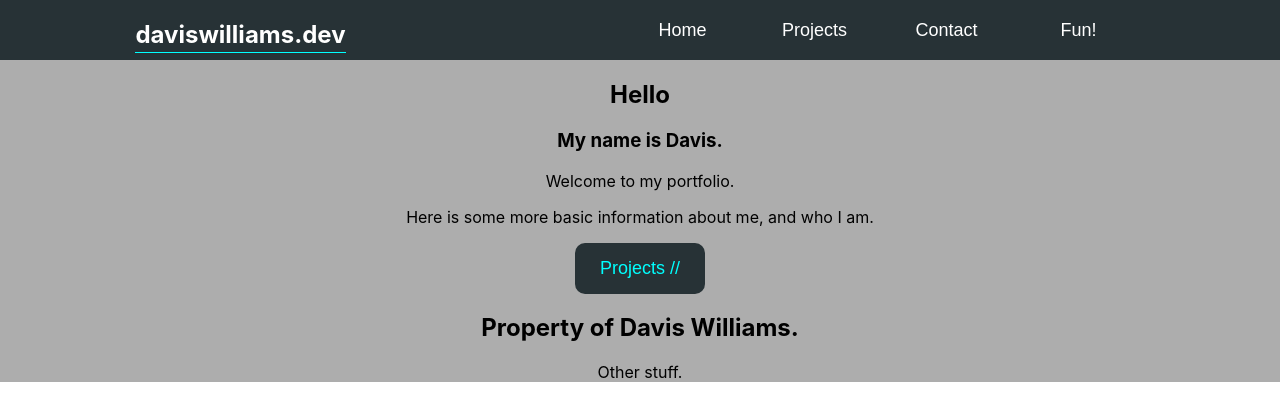
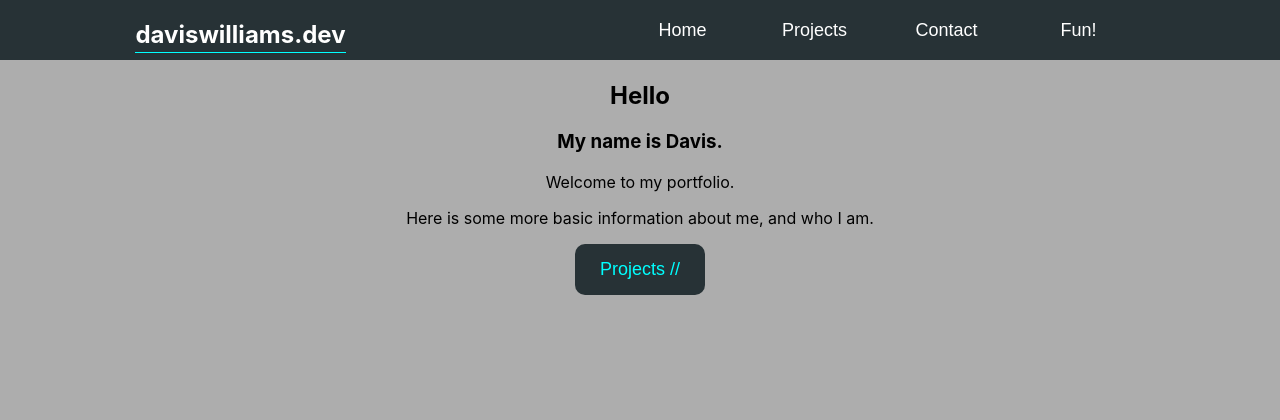
Before and after one commit to dwilliams304/personal-website, a React (Create React App) app: page / in a window 1280 px wide. Shown: the top 420 px of the page. Built offline with nearby package versions, Linux system fonts and the light colour scheme.

Commit message:
Better styling

```diff
--- a/public/index.html
+++ b/public/index.html
@@ -10,34 +10,11 @@
       content="Web site created using create-react-app"
     />
     <link rel="apple-touch-icon" href="%PUBLIC_URL%/logo192.png" />
-    <!--
-      manifest.json provides metadata used when your web app is installed on a
-      user's mobile device or desktop. See https://developers.google.com/web/fundamentals/web-app-manifest/
-    -->
     <link rel="manifest" href="%PUBLIC_URL%/manifest.json" />
-    <!--
-      Notice the use of %PUBLIC_URL% in the tags above.
-      It will be replaced with the URL of the `public` folder during the build.
-      Only files inside the `public` folder can be referenced from the HTML.
-
-      Unlike "/favicon.ico" or "favicon.ico", "%PUBLIC_URL%/favicon.ico" will
-      work correctly both with client-side routing and a non-root public URL.
-      Learn how to configure a non-root public URL by running `npm run build`.
-    -->
-    <title>React App</title>
+    <title>My Portfolio</title>
   </head>
   <body>
     <noscript>You need to enable JavaScript to run this app.</noscript>
     <div id="root"></div>
-    <!--
-      This HTML file is a template.
-      If you open it directly in the browser, you will see an empty page.
-
-      You can add webfonts, meta tags, or analytics to this file.
-      The build step will place the bundled scripts into the <body> tag.
-
-      To begin the development, run `npm start` or `yarn start`.
-      To create a production bundle, use `npm run build` or `yarn build`.
-    -->
   </body>
 </html>
--- a/src/App.css
+++ b/src/App.css
@@ -1,5 +1,6 @@
 .App {
   text-align: center;
+  height: 100vh;
 }
 
 .App-logo {
--- a/src/App.js
+++ b/src/App.js
@@ -1,4 +1,3 @@
-import logo from './logo.svg';
 import './App.css';
 import NavBar from './Components/Nav';
 import Home from './Components/Home';
@@ -31,10 +30,12 @@ function App() {
           <Route path='contact' element={<Contact />} />
           <Route path='projects/:id' element={<Project /> } />
         </Routes>
-      <footer>
-        <h2>Property of Davis Williams.</h2>
-        <p>Other stuff.</p>
-      </footer>
+      {/* <div>
+        <footer>
+          <h2>Property of Davis Williams.</h2>
+          <p>Other stuff.</p>
+        </footer>
+      </div> */}
     </div>
   );
 }
--- a/src/Components/Home.js
+++ b/src/Components/Home.js
@@ -4,12 +4,12 @@ import React from "react";
 
 export default function Home(){
     return(
-        <>
+        <div>
             <h2>Hello</h2>
             <h3>My name is Davis.</h3>
             <p>Welcome to my portfolio.</p>
             <p>Here is some more basic information about me, and who I am.</p>
             <button className='starter-button'>Projects //</button>
-        </>
+        </div>
     )
 }
--- a/src/Helpers/Data.js
+++ b/src/Helpers/Data.js
@@ -5,4 +5,12 @@ export default [{
     languages: ['C#'],
     projType: ['Game'],
     extLink: 'https://contradictivegames.itch.io/neon-rain'
-  }]
+  },
+  {
+    projName: 'Portfolio Website',
+    projDescription: 'A React website built to showoff all of my projects.',
+    img: 'https://img.itch.zone/aW1nLzEyNjc3NTE3LnBuZw==/original/AlqdI6.png',
+    languages: ['JS'],
+    projType: ['Website'],
+    extLink: 'https://github.com/dwilliams304/personal-website'
+  },]
--- a/src/index.css
+++ b/src/index.css
@@ -7,22 +7,28 @@ body {
   -moz-osx-font-smoothing: grayscale;
 }
 
-code {
-  font-family: source-code-pro, Menlo, Monaco, Consolas, 'Courier New',
-    monospace;
+html, body {
+  height: 100%;
+  width: 100%;
 }
 
 .App{
   background-color: rgb(173, 173, 173);
+  height: 100vh;
 }
 
 .nav-bar{
   width: 100%;
   height: 60px;
+  z-index: 1;
   background-color: rgb(39, 50, 54);
+  border-bottom: 1px solid rgb(173, 173, 173);
   display: flex;
   flex-direction: row;
   justify-content: space-around;
+  position: sticky;
+  position: -webkit-sticky;
+  top: 0;
 }
 .main-nav{
   align-self: center;
@@ -135,6 +141,7 @@ label{
   flex-wrap: wrap;
   margin-left: 150px;
   margin-right: 150px;
+  overflow: hidden;
 }
 
 .project-card{
@@ -143,6 +150,7 @@ label{
   border-radius: 10px;
   width: 25%;
   height: 200px;
+  overflow: hidden;
     &:hover{
       transition: 0.2s ease-in-out;
       border-radius: 0px;
```
Also changed, not shown: 1 other file (tests, documents, lock files or other folders).
